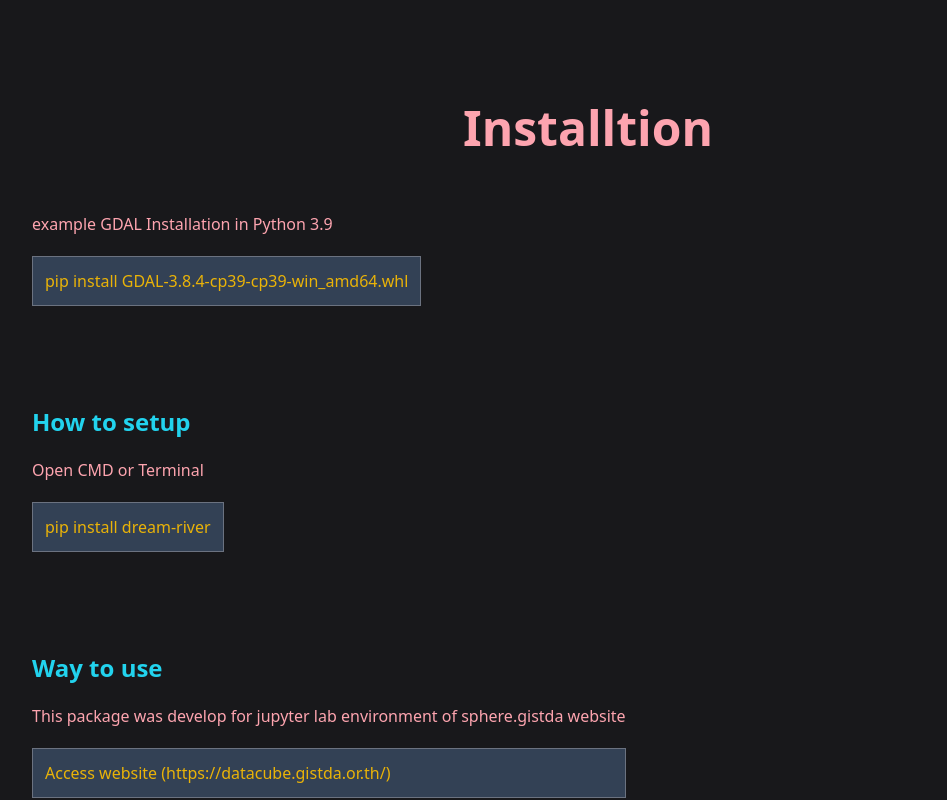
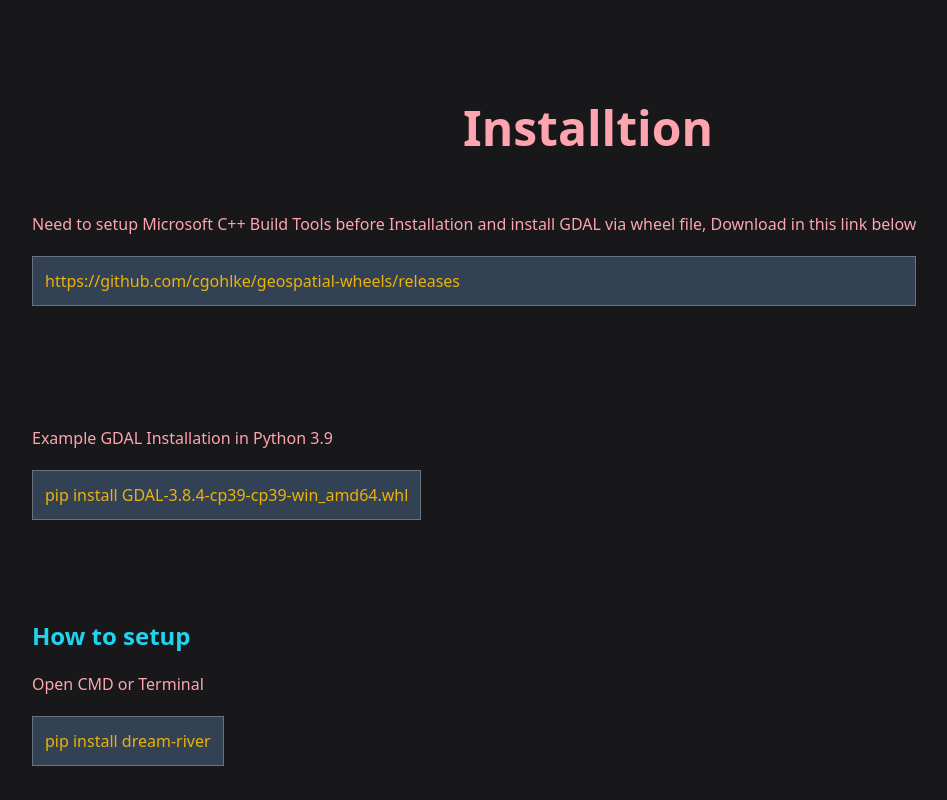
Before and after one commit to DreamPTK/Dream-River, a React (Vite) app: page / in a window 1280 px wide. Shown: the part 808-1608 px from the top of the page, without its empty margins (84-1031 px from the left). Built offline with nearby package versions, Linux system fonts and the light colour scheme.

Commit message:
Update Installation.jsx

```diff
--- a/src/components/Installation.jsx
+++ b/src/components/Installation.jsx
@@ -3,10 +3,11 @@ import Install_Item from "./Install_Item";
 
 const data = [
   {
-    text: "Need to setup Microsoft C++ Build Tools before Installation",
-    text: "Need to install GDAL via wheel file, Download in this link below",
+    text: "Need to setup Microsoft C++ Build Tools before Installation and install GDAL via wheel file, Download in this link below",
     detail: "https://github.com/cgohlke/geospatial-wheels/releases",
-    text: "example GDAL Installation in Python 3.9",
+  },
+  {
+    text: "Example GDAL Installation in Python 3.9",
     detail: "pip install GDAL-3.8.4-cp39-cp39-win_amd64.whl",
   },
   {
```
